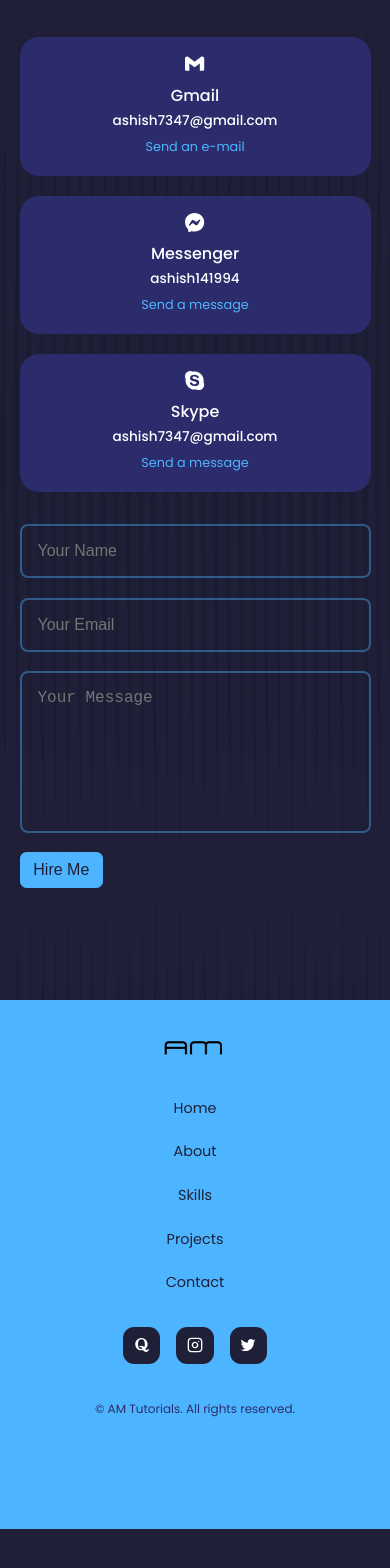
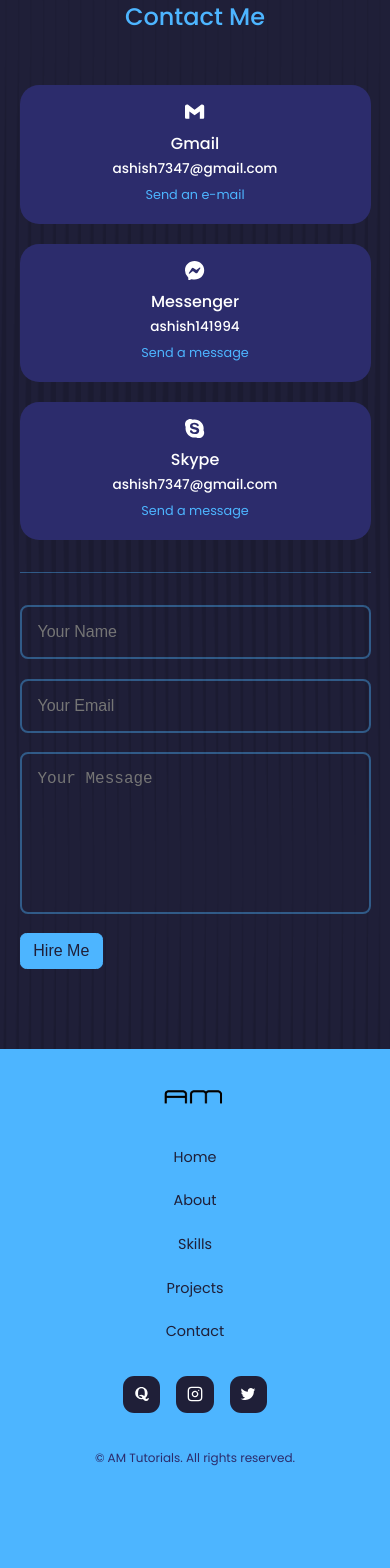
Before and after one commit to ash14ish/My-Portfolio, a React (Create React App) app: page / in a window 390 px wide. Shown: the part 4193-5761 px from the top of the page. Before the commit the page ends 5722 px from the top, so only its background shows below. Built offline with nearby package versions, Linux system fonts and the light colour scheme.

Commit message:
portfolio

```diff
--- a/src/components/Contact/Contact.css
+++ b/src/components/Contact/Contact.css
@@ -76,9 +76,18 @@ form button {
     grid-template-columns: 1fr;
     gap: 2rem;
   }
+
+  form {
+    border-top: 1px solid var(--color-primary-variant);
+    padding-top: 2rem;
+  }
 }
 
 @media (max-width: 600px) {
+  #contact {
+    margin-top: 5rem;
+  }
+
   .container.contact__container {
     width: var(--container-width-sm);
   }
--- a/src/components/Footer/Footer.css
+++ b/src/components/Footer/Footer.css
@@ -55,6 +55,10 @@ footer a {
 }
 
 @media screen and (max-width: 600px) {
+  footer {
+    margin-top: 5rem;
+  }
+
   .permalinks {
     flex-direction: column;
     gap: 1.2rem;
```
